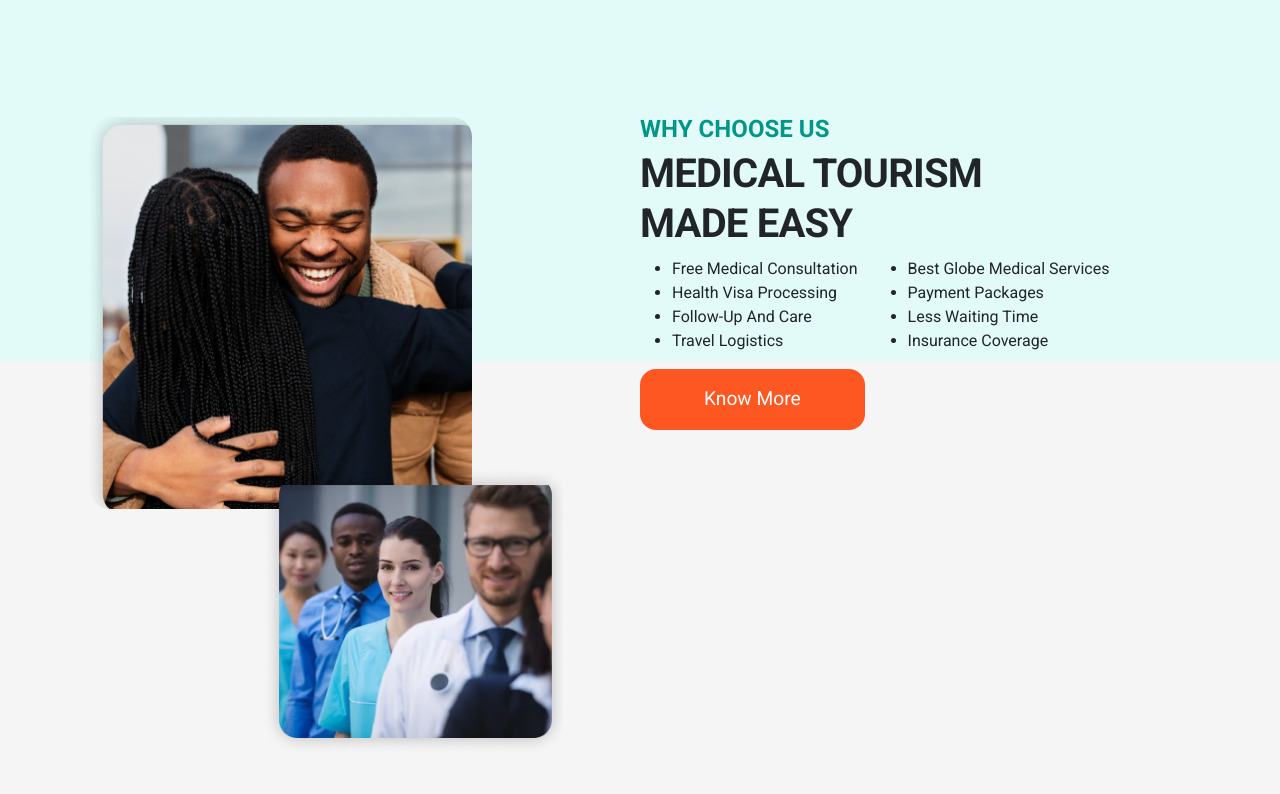
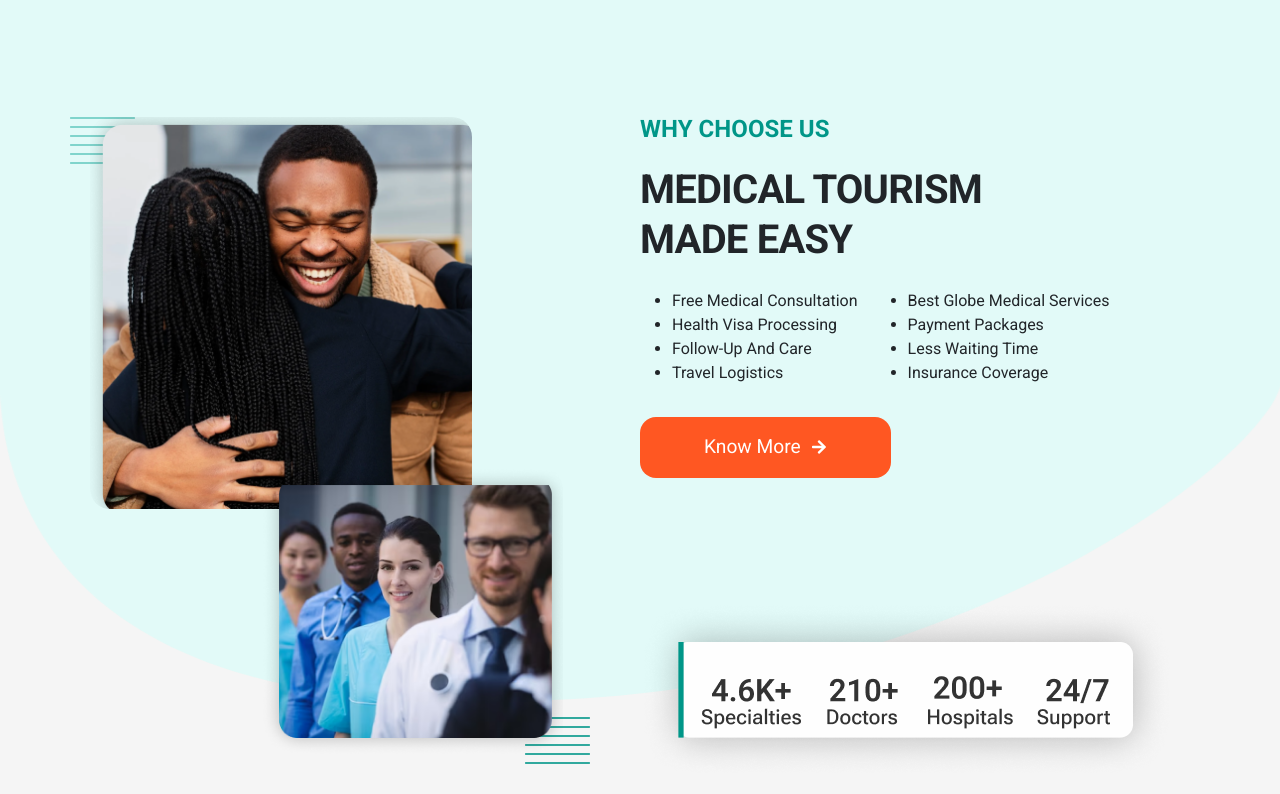
Before and after one commit to Mgregchi/HealVista, a React (Vite) app in the folder frontend/: page / in a window 1280 px wide. Shown: the part 1466-2260 px from the top of the page. Built offline with nearby package versions, Linux system fonts and the light colour scheme.

Commit message:
Completed Services Section

```diff
--- a/frontend/src/components/Services.jsx
+++ b/frontend/src/components/Services.jsx
@@ -12,8 +12,21 @@ function Services() {
         </h2>
       </div>
       <ServicesCards />
-      <WhyChooseUs/>
+      <WhyChooseUs />
       <div className="services__bg-overlay"></div>
+      <div class="custom-shape-divider-top-1707922753">
+        <svg
+          data-name="Layer 1"
+          xmlns="http://www.w3.org/2000/svg"
+          viewBox="0 0 1200 120"
+          preserveAspectRatio="none"
+        >
+          <path
+            d="M0,0V6c0,21.6,291,111.46,741,110.26,445.39,3.6,459-88.3,459-110.26V0Z"
+            class="shape-fill"
+          ></path>
+        </svg>
+      </div>
     </div>
   );
 }
--- a/frontend/src/components/services/WhyChooseUs.jsx
+++ b/frontend/src/components/services/WhyChooseUs.jsx
@@ -1,4 +1,8 @@
+import { FaArrowRight } from "react-icons/fa";
+import LinesGroup from "../../assets/lines-group.png";
+import UserNumbers from "../../assets/user-numbers.png";
 import "../../styles/ChooseUs.scss";
+
 const WhyChooseUs = () => {
   return (
     <section style={{ width: "100%" }}>
@@ -6,6 +10,8 @@ const WhyChooseUs = () => {
         <div className="choose-us__left-content">
           <div className="top-image"></div>
           <div className="bottom-image"></div>
+          <img src={LinesGroup} alt="" className="lines-group-1" />
+          <img src={LinesGroup} alt="" className="lines-group-2" />
         </div>
         <div className="choose-us__right-content">
           <h5 className="title">WHY CHOOSE US</h5>
@@ -30,7 +36,10 @@ const WhyChooseUs = () => {
 
           <button className="choose-us__button">
             <p>Know More</p>
+            <FaArrowRight className="choose-us__button-icon" />
           </button>
+
+          <img src={UserNumbers} alt="" className="user-number" />
         </div>
       </div>
     </section>
--- a/frontend/src/styles/ChooseUs.scss
+++ b/frontend/src/styles/ChooseUs.scss
@@ -5,10 +5,31 @@
 
   display: flex;
   padding: 100px 0;
+  @media only screen and (max-width: 720px) {
+    padding: 50px 1rem;
+  }
 
   &__left-content {
     position: relative;
     flex: 0.5;
+    @media only screen and (max-width: 720px) {
+      display: none;
+    }
+
+    .lines-group-1 {
+      @media only screen and (max-width: 720px) {
+        display: none;
+      }
+    }
+
+    .lines-group-2 {
+      position: absolute;
+      top: 600px;
+      right: 50px;
+      @media only screen and (max-width: 720px) {
+        display: none;
+      }
+    }
 
     .top-image {
       background-image: url("../assets/why-us-img1.png");
@@ -40,6 +61,15 @@
   &__right-content {
     flex: 0.5;
     z-index: 3;
+    display: flex;
+    flex-direction: column;
+    gap: 1rem;
+    align-items: start;
+
+    @media only screen and (max-width: 720px) {
+      flex: 1;
+      align-items: center;
+    }
 
     .title {
       color: $green;
@@ -48,6 +78,11 @@
       font-weight: 600;
       line-height: 24px;
       letter-spacing: 0.0015em;
+      @media only screen and (max-width: 720px) {
+        font-size: 1rem;
+        line-height: 1rem;
+        text-align: center;
+      }
     }
 
     .subtitle {
@@ -57,12 +92,36 @@
       line-height: 50px;
       letter-spacing: -0.02em;
       width: 403px;
+
+      @media only screen and (max-width: 720px) {
+        font-size: 1.5rem;
+        line-height: 2rem;
+        width: 70%;
+        text-align: center;
+        margin: 0px auto;
+      }
+    }
+
+    .user-number {
+      position: absolute;
+      bottom: 0;
+
+      @media only screen and (max-width: 720px) {
+        display: none;
+      }
     }
   }
 
   .services-list {
     display: flex;
     gap: 50px;
+
+    @media only screen and (max-width: 720px) {
+      flex-direction: column;
+      gap: 0px;
+      padding-left: 50px;
+      width: 100%;
+    }
 
     &__container1,
     &__container2 {
@@ -71,17 +130,27 @@
   }
 
   &__button {
-    background: #FF5722;
+    background: #ff5722;
     border-radius: 1rem;
     padding: 1rem 4rem;
     color: #ffffff;
     border: none;
     display: flex;
     align-items: center;
+    gap: 10px;
+
+    @media only screen and (max-width: 720px) {
+      padding: 0.5rem 2rem;
+    }
 
     p {
       font-size: 1.2rem;
       margin-bottom: 0px;
     }
   }
+
+  &__button-icon {
+    width: 1rem;
+    height: 1rem;
+  }
 }
--- a/frontend/src/styles/Services.scss
+++ b/frontend/src/styles/Services.scss
@@ -9,6 +9,11 @@
   flex-direction: column;
   align-items: center;
   position: relative;
+
+  @media only screen and (max-width: 720px) {
+    background: #cffffb80;
+    padding: 200px 0 0 0;
+  }
 
   //   Heading Styles
   &__heading {
@@ -40,7 +45,7 @@
       @media only screen and (max-width: 720px) {
         font-size: 1.5rem;
         line-height: 2rem;
-        width: 100%;
+        width: 70%;
       }
     }
   }
@@ -65,6 +70,12 @@
       display: grid;
       place-items: center;
 
+      @media only screen and (max-width: 720px) {
+        width: 120px;
+        height: 120px;
+        border-radius: 20px;
+      }
+
       &__container {
         display: flex;
         flex-direction: column;
@@ -85,6 +96,11 @@
         background-color: #ffffff;
         display: grid;
         place-items: center;
+
+        @media only screen and (max-width: 720px) {
+          width: 70px;
+          height: 70px;
+        }
       }
 
       &__icon {
@@ -102,5 +118,34 @@
     position: absolute;
     top: 450px;
     z-index: 0;
+
+    @media only screen and (max-width: 720px) {
+      display: none;
+    }
+  }
+
+  .custom-shape-divider-top-1707922753 {
+    position: absolute;
+    top: 950px;
+    left: 0;
+    width: 100%;
+    overflow: hidden;
+    line-height: 0;
+
+    @media only screen and (max-width: 720px) {
+      display: none;
+    }
+  }
+
+  .custom-shape-divider-top-1707922753 svg {
+    position: relative;
+    display: block;
+    width: calc(100% + 1.3px);
+    height: 350px;
+    transform: rotateY(180deg);
+  }
+
+  .custom-shape-divider-top-1707922753 .shape-fill {
+    fill: #cffffb80;
   }
 }
```
Also changed, not shown: frontend/src/assets/lines-group.png (added), frontend/src/assets/user-numbers.png (added).
